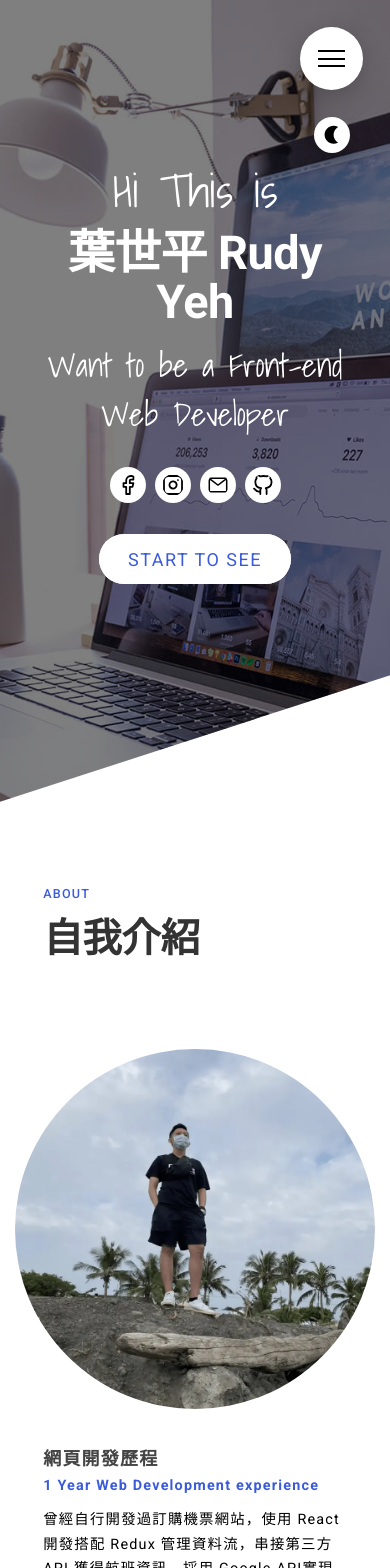
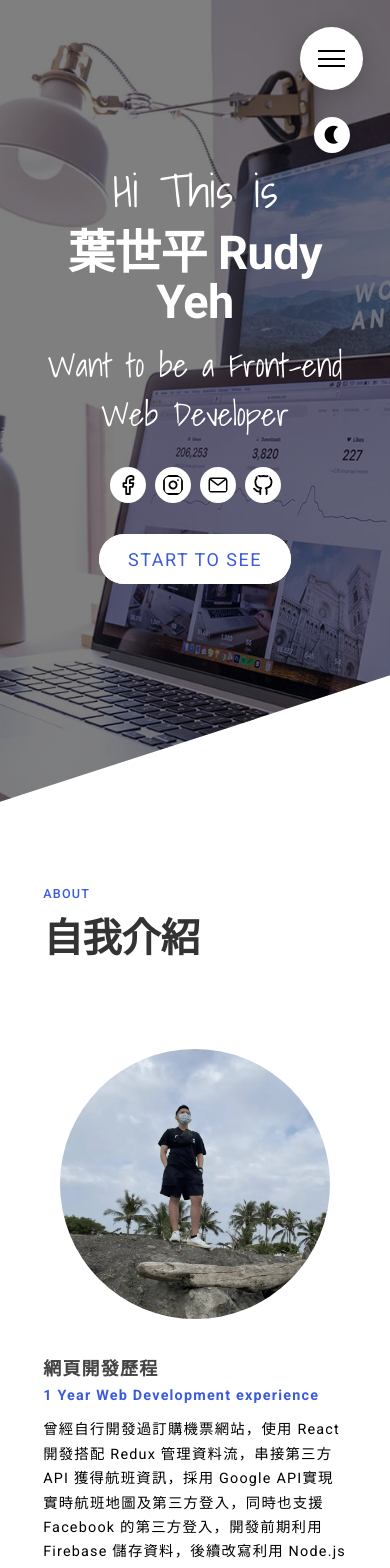
Before and after one commit to rudy0628/portfolio-v2, a React (Create React App) app: page / in a window 390 px wide. Shown: the top 1568 px of the page. Built offline with nearby package versions, Linux system fonts and the light colour scheme; some icons are missing.

Commit message:
fix image size

```diff
--- a/src/components/introduce/about/About.module.scss
+++ b/src/components/introduce/about/About.module.scss
@@ -56,6 +56,11 @@
 				width: 40rem;
 				height: 40rem;
 				border-radius: 50%;
+			}
+
+			@media only screen and (max-width: 31.25em) {
+				width: 30rem;
+				height: 30rem;
 			}
 		}
 
@@ -148,7 +153,7 @@
 			align-items: center;
 			margin-bottom: 1.6rem;
 
-			@media only screen and (max-width: 28.125em) {
+			@media only screen and (max-width: 31.25em) {
 				flex-direction: column;
 				align-items: flex-start;
 				gap: 1.2rem;
```
